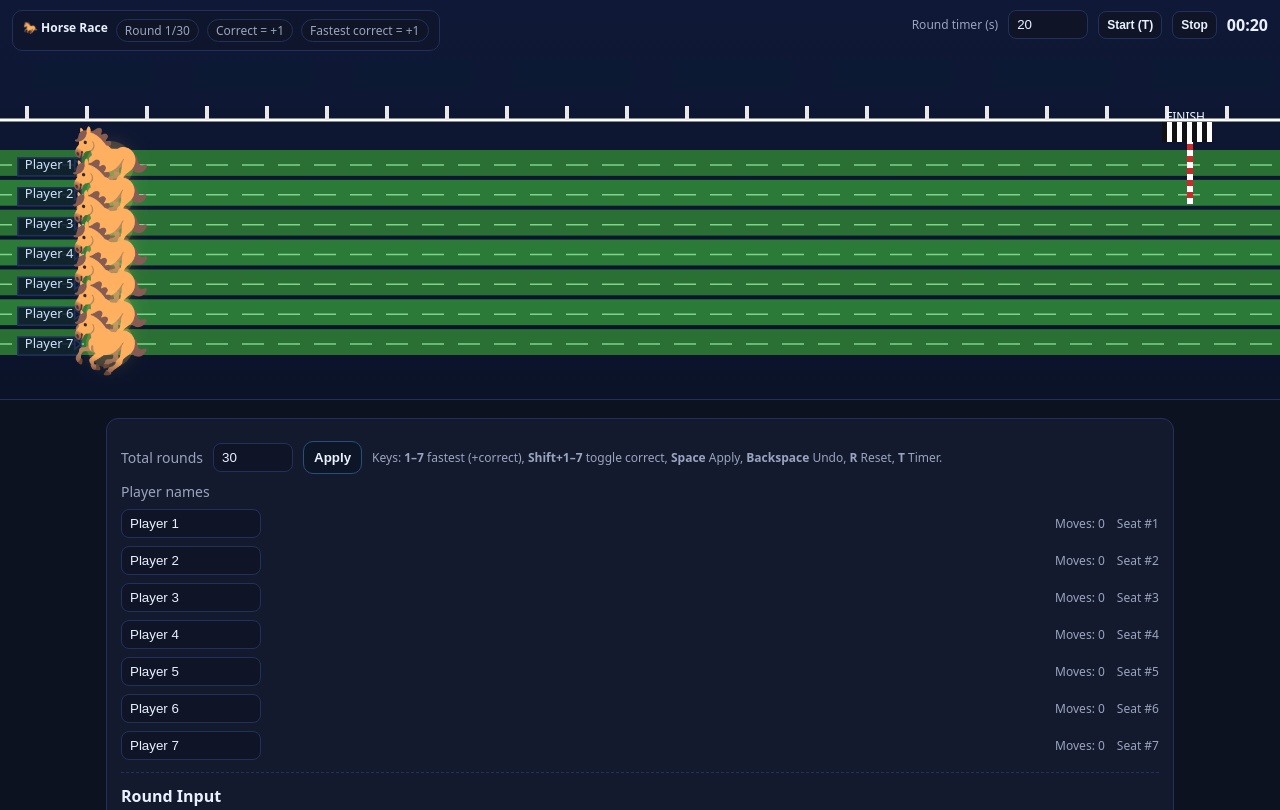
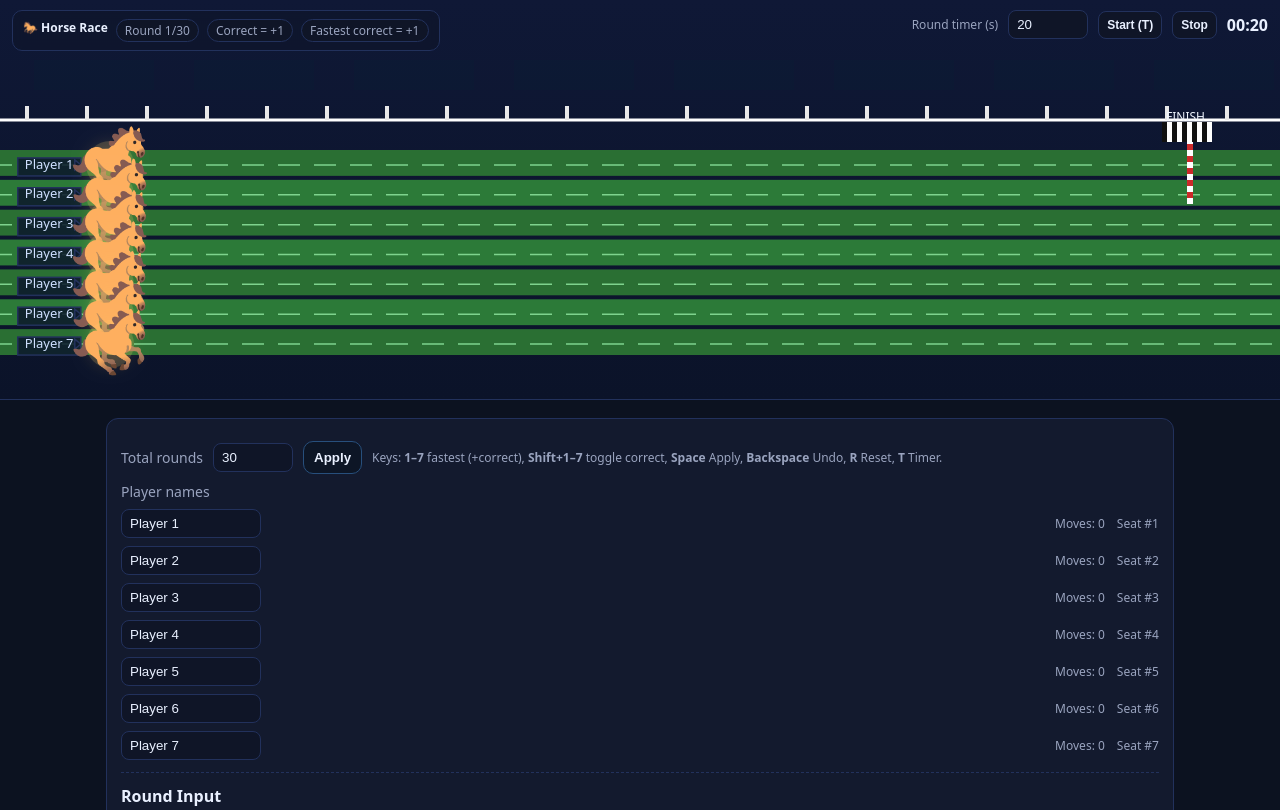
Before and after one commit to Fosk1984/horse_race, a plain HTML site: page index.html in a window 1280 px wide. Shown: the top 810 px of the page. Drawn offline with Linux system fonts and the light colour scheme.

Commit message:
Update index.html

```diff
--- a/index.html
+++ b/index.html
@@ -375,15 +375,19 @@
         ctx.save(); ctx.strokeStyle='#6ac2ff'; ctx.globalAlpha=.9; ctx.beginPath(); ctx.arc(x,cy,22,0,Math.PI*2); ctx.stroke(); ctx.restore();
       }
 
-      // bob/tilt + emoji horse on top
+    // bob/tilt + emoji horse on top (mirrored to face right)
 const bob = Math.sin((t*6)+(i*.7))*2.4;
 const tilt= Math.sin((t*1.8)+(i*.9))*0.05;
 
 ctx.save();
 ctx.translate(x, cy + bob);
+// Flip horizontally so the emoji faces right (movement direction)
+ctx.scale(-1, 1);
 ctx.rotate(tilt);
+// After scale(-1,1), draw at negative x to stay centered at origin
 ctx.font = `${EMOJI_SIZE}px "Apple Color Emoji","Segoe UI Emoji","Noto Color Emoji",system-ui,sans-serif`;
-      ctx.textAlign='center'; ctx.textBaseline='middle';
+ctx.textAlign='center';
+ctx.textBaseline='middle';
 ctx.fillText(HORSE_EMOJI, 0, 0);
 ctx.restore();
     });
```
Lines whose indentation alone changed are shown as unchanged.
